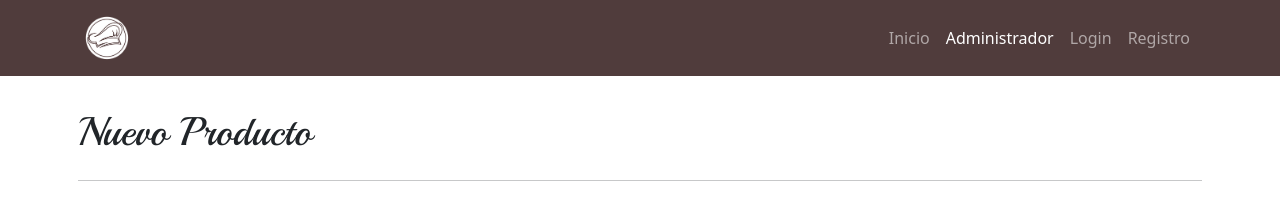
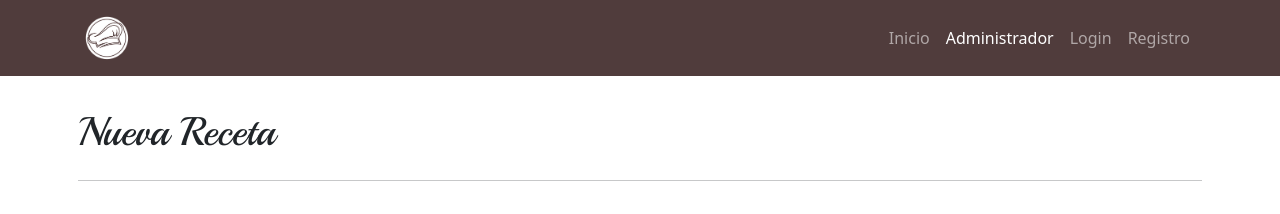
Before and after one commit to CosmeNicolas/cookinando-blogDeCocina, a React (Vite) app: page /administrador/crear in a window 1280 px wide. Shown: the top 214 px of the page. Built offline with nearby package versions, Linux system fonts and the light colour scheme.

Commit message:
cambie el titulo de nuevo producto a nueva receta en el componente formulario

```diff
--- a/src/components/pages/FormularioReceta.jsx
+++ b/src/components/pages/FormularioReceta.jsx
@@ -19,7 +19,7 @@ const FormularioReceta = () => {
   return (
     <>
       <Container className="main p-2">
-        <h1 className="titulo-inicio mt-3 py-2">Nuevo Producto</h1>
+        <h1 className="titulo-inicio mt-3 py-2">Nueva Receta</h1>
         <hr />
         {/* manejo de formulario */}
         <Form
```
